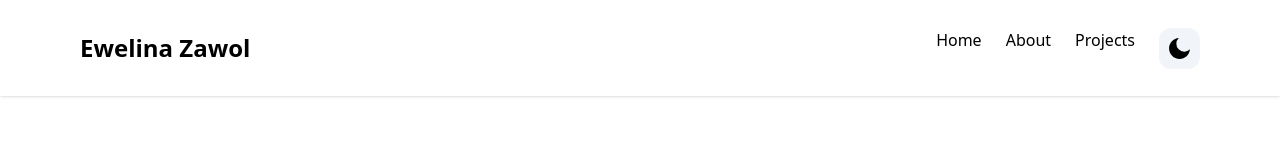
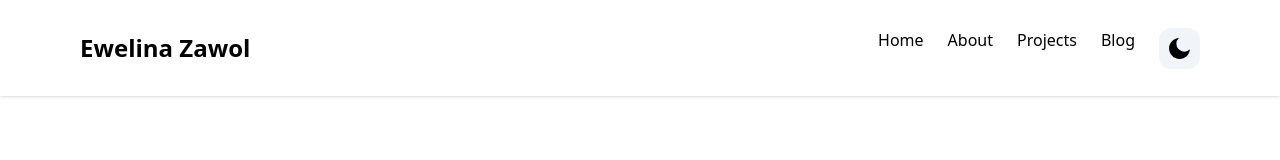
Before and after one commit to ZEwela/portfolio, a Next.js app: page / in a window 1280 px wide. Shown: the top 160 px of the page. Built offline with nearby package versions, Linux system fonts and the light colour scheme.

Commit message:
add blog

```diff
--- a/src/components/Navbar.tsx
+++ b/src/components/Navbar.tsx
@@ -8,6 +8,7 @@ import { IoMdMenu, IoMdClose } from "react-icons/io";
 interface NavItem {
   label: string;
   page: string;
+  link?: string;
 }
 
 const NAV_ITEMS: Array<NavItem> = [
@@ -22,6 +23,11 @@ const NAV_ITEMS: Array<NavItem> = [
   {
     label: "Projects",
     page: "projects",
+  },
+  {
+    label: "Blog",
+    page: "blog",
+    link: "https://my-blog-git-main-zewela.vercel.app/",
   },
 ];
 const Navbar = () => {
@@ -55,7 +61,11 @@ const Navbar = () => {
           >
             <div className="items-centr justify-center space-y-8 md:flex md:space-x-6 md:space-y-0">
               {NAV_ITEMS.map((item, idx) => {
-                return (
+                return item.link ? (
+                  <a href={item.link} target="_blank">
+                    {item.label}
+                  </a>
+                ) : (
                   <Link
                     key={idx}
                     to={item.page}
```
